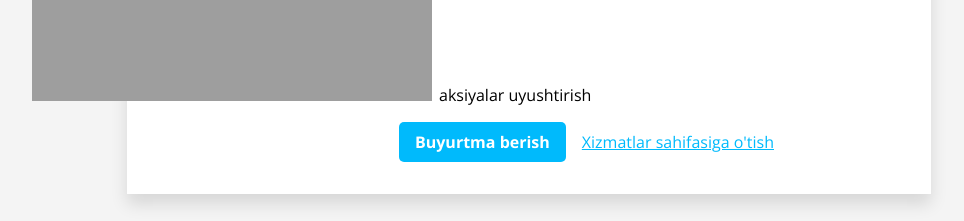
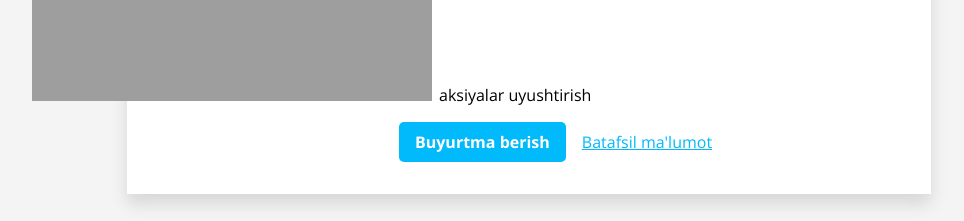
Before and after one commit to Asadbek-Erkinov/Pixer, a plain HTML site: page servicesindex.html in a window 1280 px wide. Shown: the part 5980-6201 px from the top of the page, without its empty margins (111-1075 px from the left). Drawn offline with nearby package versions, Linux system fonts and the light colour scheme.

Commit message:
initial commit

```diff
--- a/servicesindex.html
+++ b/servicesindex.html
@@ -149,7 +149,7 @@
                     </li>
                     <li class="service-out-item">
                       <a class="out-link-service"
-                      href="#">Xizmatlar sahifasiga o'tish</a>
+                      href="#">Batafsil ma'lumot</a>
                     </li>
                   </ul>
                 </div>
@@ -267,8 +267,8 @@
                   </li>
                 </ul>
               </div>
-            </div>
           </div>
-        </footer>
-      </body>
-      </html>
+       </div>
+    </footer>
+  </body>
+</html>
```
Also changed, not shown: index.html (indentation only).
